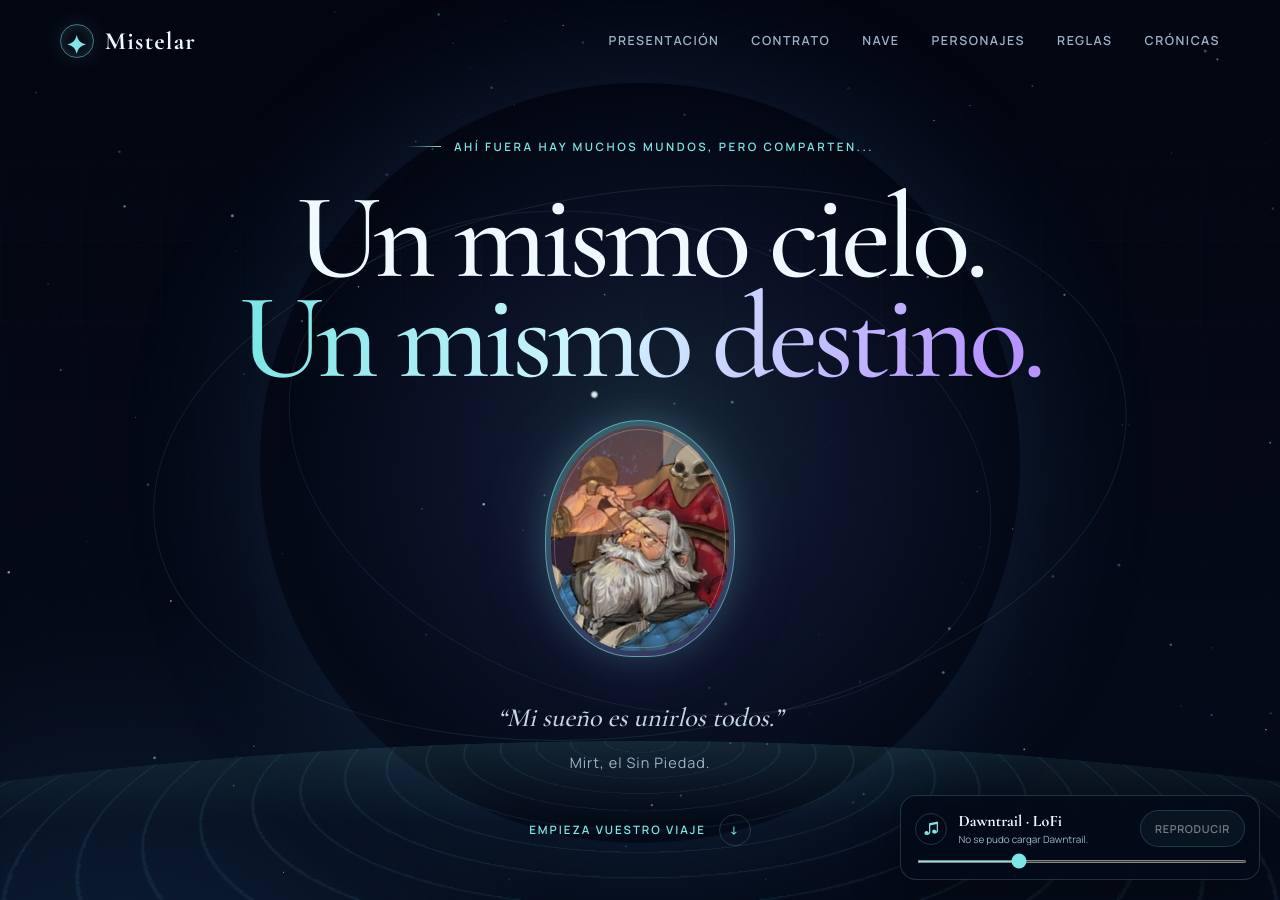
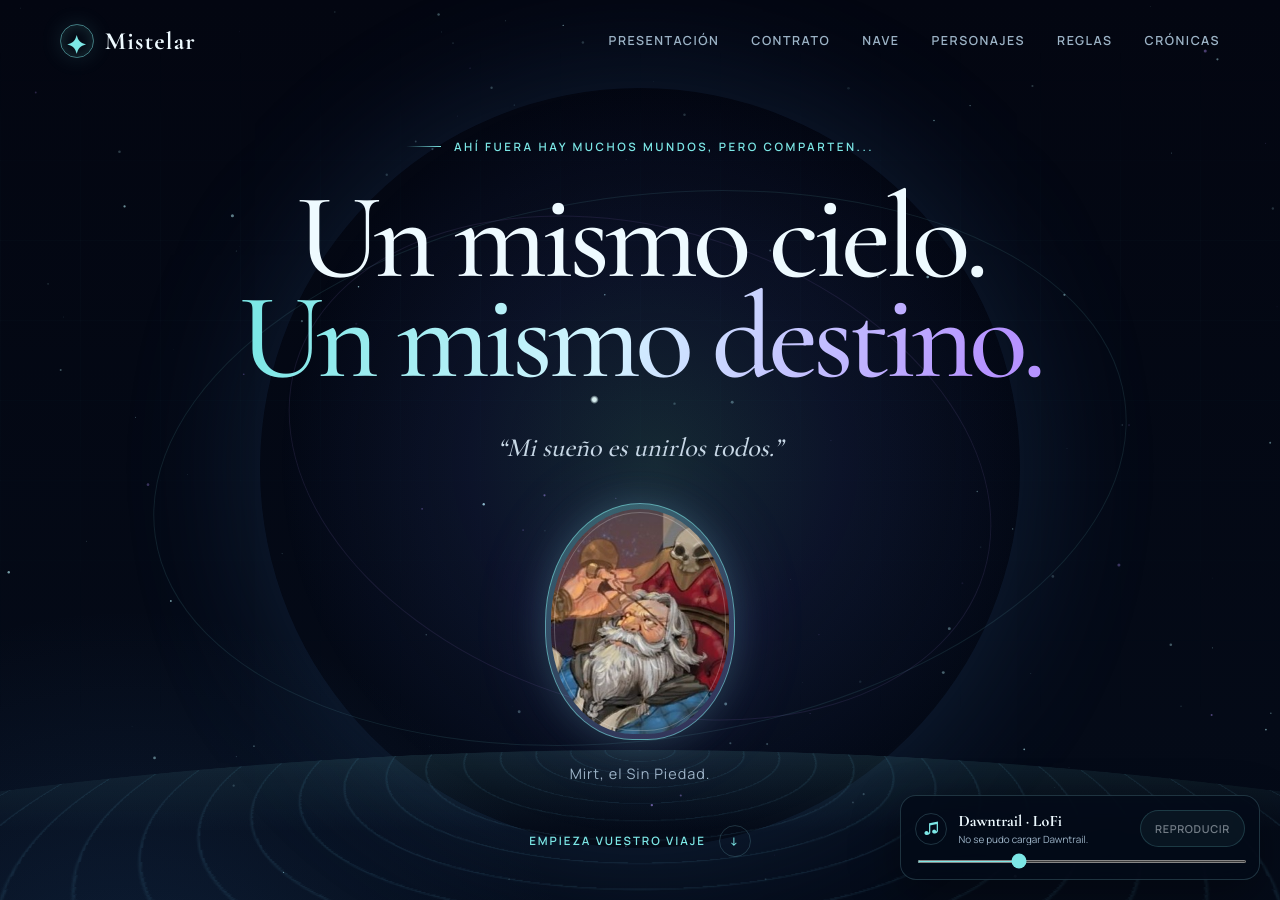
Before and after one commit to alvordsai/dnd_web, a Jekyll site: the page built from index.html, in a window 1280 px wide and 900 px high. Built offline with Jekyll 4.4.1, drawn with Linux system fonts in a browser that asks for light colours.

Commit message:
Place Mirt portrait below homepage quote

```diff
--- a/index.html
+++ b/index.html
@@ -12,12 +12,12 @@ footer_text: Mistelar · Historias bajo un mismo cielo
     <div class="hero-content reveal">
         <p class="eyebrow"><span></span> Ahí fuera hay muchos mundos, pero comparten...</p>
         <h1>Un mismo cielo.<br><span>Un mismo destino.</span></h1>
+        <p class="hero-quote">“Mi sueño es unirlos todos.”</p>
         <figure class="character-portrait">
             <div class="portrait-frame">
                 <img src="{{ '/images/Mirt_alter_close.jpg' | relative_url }}" alt="Retrato de Mirt" width="320" height="400">
             </div>
         </figure>
-        <p class="hero-quote">“Mi sueño es unirlos todos.”</p>
         <p class="hero-dream">Mirt, el Sin Piedad.</p>
         <a class="scroll-cue" href="#sesion-cero">
             <span>Empieza vuestro viaje</span><span aria-hidden="true">↓</span>
```
